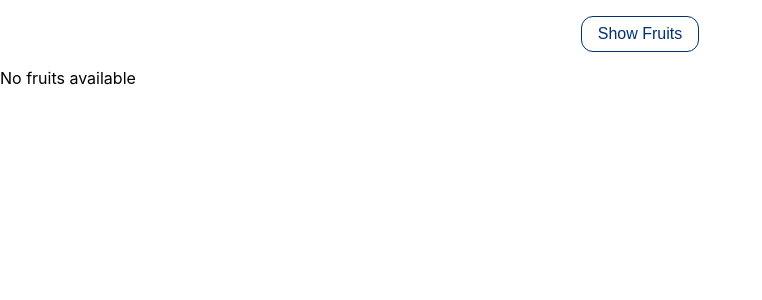
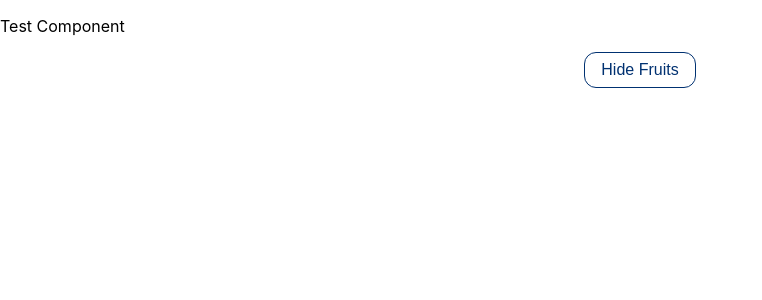
Before and after one commit to jodishwaran/react-training, a React (Create React App) app: page / in a window 1280 px wide. Shown: the top 300 px of the page, without its empty margins (0-762 px from the left). Built offline with nearby package versions, Linux system fonts and the light colour scheme.

Commit message:
more logs

```diff
--- a/src/App.js
+++ b/src/App.js
@@ -1,6 +1,10 @@
 import FruitList from "./components/FruitList";
 
 function App() {
+  console.log(
+    "%c APP : Rendering to DOM (render)",
+    "color: white; font-size: 1rem"
+  );
   return (
     <div>
       <FruitList />
--- a/src/components/FruitList.jsx
+++ b/src/components/FruitList.jsx
@@ -3,11 +3,25 @@ import Fruit from "./Fruit";
 
 class Test extends Component {
   render() {
-    return null;
+    console.log(
+      "%c Test : Rendering to DOM (render)",
+      "color: lightblue; font-size: 1rem;margin-left:40px;"
+    );
+    return <p> Test Component</p>;
+  }
+
+  componentDidMount() {
+    console.log(
+      "%c Test : Mounted (componentDidMount)",
+      "color: lightblue; font-size: 1rem;margin-left:40px;"
+    );
   }
 
   componentWillUnmount() {
-    console.log("%c Test : Unmouting", "color: lightPink; font-size: 1rem");
+    console.log(
+      "%c Test : Unmouting (componentWillMount)",
+      "color: lightblue; font-size: 1rem;margin-left:40px;"
+    );
   }
 }
 
@@ -15,7 +29,7 @@ class FruitList extends Component {
   constructor() {
     console.log(
       "%c FruitList : Constructor call (constructor)",
-      "color: lightPink; font-size: 1rem"
+      "color: lightPink; font-size: 1rem;margin-left:20px;"
     );
 
     super();
@@ -43,22 +57,15 @@ class FruitList extends Component {
       },
       {
         name: "berries",
-        price: 200,
+        price: 400,
         description: "yummy yummy berries...",
         img:
           "https://images.unsplash.com/photo-1516659828014-fb21a5bd8ca3?ixid=MnwxMjA3fDB8MHxzZWFyY2h8NXx8YmVycmllc3xlbnwwfHwwfHw%3D&ixlib=rb-1.2.1&auto=format&fit=crop&w=300&q=60",
       },
     ];
     this.state = {
-      visible: false,
+      visible: true,
     };
-  }
-
-  componentDidMount() {
-    console.log(
-      "%c FruitList : Mounted (componentDidMount)",
-      "color: lightPink; font-size: 1rem"
-    );
   }
 
   renderFruit(fruit) {
@@ -82,40 +89,46 @@ class FruitList extends Component {
 
   render() {
     console.log(
-      "%c FruitList : Rendering changes (render)",
-      "color: lightPink; font-size: 1rem"
+      "%c FruitList : Rendering to DOM (render)",
+      "color: lightPink; font-size: 1rem;margin-left:20px;"
     );
 
     return (
       <>
+        {this.state.visible ? <Test></Test> : null}
         <div className="flex-center">
           <button className="btn" onClick={this.onBtnClick.bind(this)}>
             {this.state.visible ? "Hide" : "Show"} Fruits
           </button>
         </div>
 
-        {this.state.visible ? (
+        {/* {this.state.visible ? (
           <ul className="main">{this.fruits.map(this.renderFruit)}</ul>
         ) : (
           <p>No fruits available</p>
-        )}
+        )} */}
+      </>
+    );
+  }
 
-        {this.state.visible ? <Test></Test> : null}
-      </>
+  componentDidMount() {
+    console.log(
+      "%c FruitList : Mounted (componentDidMount)",
+      "color: lightPink; font-size: 1rem;margin-left:20px;"
     );
   }
 
   componentDidUpdate() {
     console.log(
       "%c FruitList : Updated (componentDidUpdate)",
-      "color: lightPink; font-size: 1rem"
+      "color: lightPink; font-size: 1rem;margin-left:20px;"
     );
   }
 
   componentWillUnmount() {
     console.log(
       "%c FruitList : Unmouting (componentWillUnmount)",
-      "color: lightPink; font-size: 1rem"
+      "color: lightPink; font-size: 1rem;margin-left:20px;"
     );
   }
 }
```
